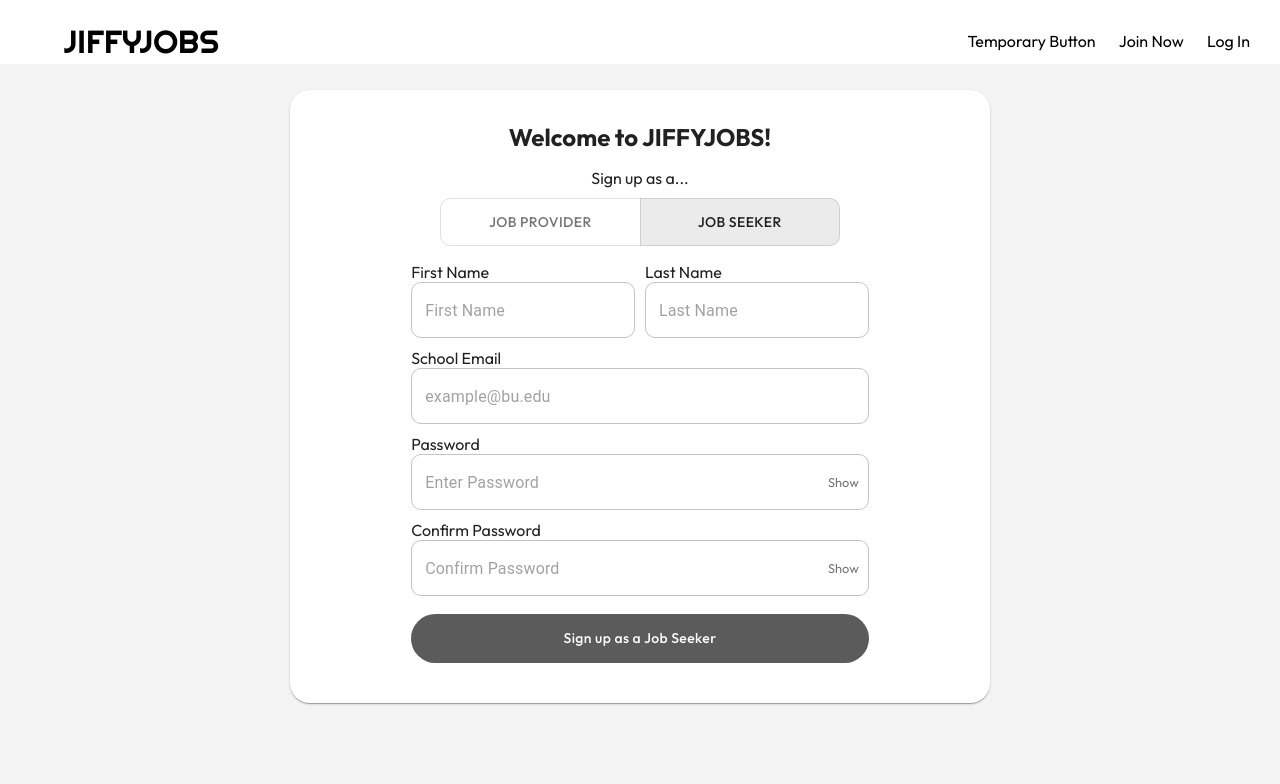
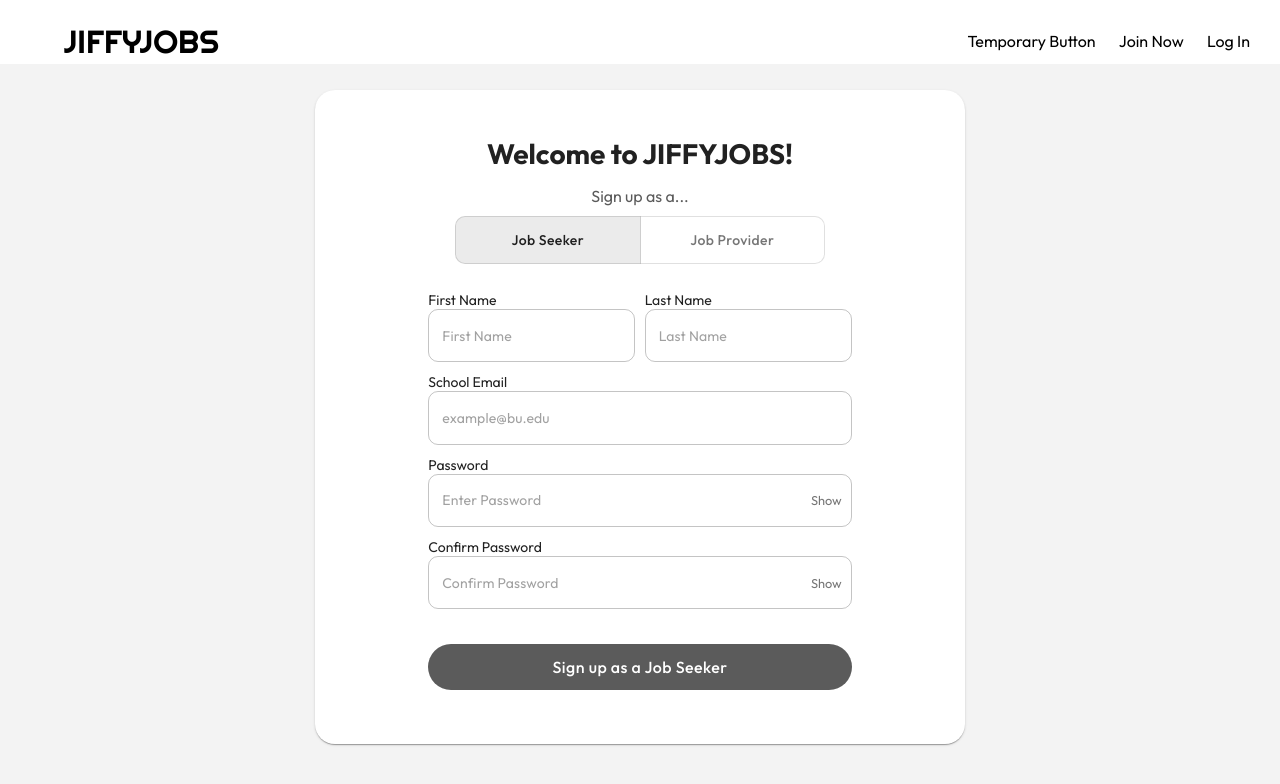
Before and after one commit to jonathanpangg/jiffyjobs, a React (Create React App) app in the folder frontend/jiffyjobs/: page /signup in a window 1280 px wide. Shown: the top 784 px of the page. Built offline with nearby package versions, Linux system fonts and the light colour scheme.

Commit message:
fixed css for signup and login

```diff
--- a/frontend/jiffyjobs/src/pages/Login.js
+++ b/frontend/jiffyjobs/src/pages/Login.js
@@ -158,7 +158,7 @@ export function Login() {
             <div className={ 'outerCard1' }>
             <Card sx={{ maxWidth: 650, maxHeight: 700, mx: 'auto', borderRadius: '20px'}}>
                 <CardContent style={{ textAlign: 'center' }}>
-                    <div style={{ fontFamily: 'Outfit', fontWeight: 'bold', fontSize: '28px', textAlign: 'center', marginTop: '30px', marginBottom: '10px'}}>
+                    <div style={{ fontFamily: 'Outfit', fontWeight: 'bold', fontSize: '28px', textAlign: 'center', marginTop: '30px', marginBottom: '15px'}}>
                         Welcome to JIFFYJOBS!
                     </div>
 
@@ -166,23 +166,23 @@ export function Login() {
 
                     <div style={{paddingTop: '1.5%'}}>
                         <div style={{ textAlign: 'left', width: '68.5%', margin: '0 auto' }}>
-                            <text className='pop-textfield-title' style={{ fontFamily: 'Outfit'}}>
+                            <text className='pop-textfield-title' style={{ fontFamily: 'Outfit', fontSize: '14px'}}>
                                 Email
                             </text> <br></br>
                         </div>
-                        <TextField error={error.emailError} helperText={error.emailError ? (val.email === '' ? "*This field is required" : "*Please enter a valid email address") : ""} required={true} placeholder={"Enter Email"}  type="email" square={false} style={{width: '68.5%', fontFamily: 'Outfit',}} FormHelperTextProps={{ style: { fontFamily: 'Outfit' }}} onChange={handleValues} id="email" value={val.email}
+                        <TextField error={error.emailError} helperText={error.emailError ? (val.email === '' ? "*This field is required" : "*Please enter a valid email address") : ""} required={true} placeholder={"Enter Email"}  type="email" square={false} style={{width: '68.5%', fontFamily: 'Outfit',}} FormHelperTextProps={{ style: { fontFamily: 'Outfit', fontSize: '14px' }}} onChange={handleValues} id="email" value={val.email}
                             InputProps={{
-                                style: {  borderRadius: '10px', fontFamily: 'Outfit' }
+                                style: {  borderRadius: '10px', fontFamily: 'Outfit', fontSize: '14px' }
                             }}
                         />
                     </div>
                     <div style={{paddingTop: '1.5%', paddingBottom: '1.5%'}}>
                         <div style={{ textAlign: 'left', width: '68.5%', margin: '0 auto' }}>
-                            <text className='pop-textfield-title' style={{ fontFamily: 'Outfit'}}>
+                            <text className='pop-textfield-title' style={{ fontFamily: 'Outfit', fontSize: '14px'}}>
                                 Password
                             </text> <br></br>
                         </div>
-                        <TextField error={error.passwordError} helperText={error.passwordError ? "*This field is required" : ""} required={true} placeholder="Enter Password" type={showPassword ? "text" : "password"}  square={false} style={{width: '68.5%', fontFamily: 'Outfit'}} FormHelperTextProps={{ style: { fontFamily: 'Outfit' }}} onChange={handleValues} id="password" value={val.password}
+                        <TextField error={error.passwordError} helperText={error.passwordError ? "*This field is required" : ""} required={true} placeholder="Enter Password" type={showPassword ? "text" : "password"}  square={false} style={{width: '68.5%', fontFamily: 'Outfit',}} FormHelperTextProps={{ style: { fontFamily: 'Outfit', fontSize: '14px' }}} onChange={handleValues} id="password" value={val.password}
                             InputProps={{
                                 endAdornment: (
                                     <InputAdornment position="end">
@@ -195,13 +195,13 @@ export function Login() {
                                         </IconButton>
                                     </InputAdornment>
                                 ),
-                                style: {  borderRadius: '10px', fontFamily: 'Outfit' }
+                                style: {  borderRadius: '10px', fontFamily: 'Outfit', fontSize: '14px' }
                             }}
                         />
                     </div>
 
                     <div style={{ }}>
-                        <Button type="submit" onClick={login} sx={{ width: '68.5%', mt: 1, mb: 2, p: '1.5%', marginTop: '10px', marginBottom: '10px', backgroundColor: '#A4A4A4', '&:hover': { backgroundColor: '#7D7D7D' }, borderRadius: '30px', textTransform: 'none', color: 'white', fontFamily: 'Outfit', border: '1px solid #5B5B5B' }} >
+                        <Button type="submit" onClick={login} sx={{ width: '68.5%', mt: 1, mb: 2, p: '1.5%', marginTop: '25px', marginBottom: '10px', backgroundColor: '#A4A4A4', '&:hover': { backgroundColor: '#7D7D7D' }, borderRadius: '30px', textTransform: 'none', color: 'white', fontFamily: 'Outfit', border: '1px solid #5B5B5B', fontSize: '16px' }} >
                             Log in
                         </Button>
                     </div>
@@ -211,7 +211,7 @@ export function Login() {
                         <div class="orLine "></div>
                     </div>
                     <div style={{ }}>
-                        <Button onClick={handleSignUp} sx={{ width: '68.5%', mt: 1, mb: 2, p: '1.5%', marginTop: '10px', marginBottom: '30px', backgroundColor: '#5B5B5B', '&:hover': { backgroundColor: '#7D7D7D' }, borderRadius: '30px', textTransform: 'none', color: 'white', fontFamily: 'Outfit'}} >
+                        <Button onClick={handleSignUp} sx={{ width: '68.5%', mt: 1, mb: 2, p: '1.5%', marginTop: '10px', marginBottom: '30px', backgroundColor: '#5B5B5B', '&:hover': { backgroundColor: '#7D7D7D' }, borderRadius: '30px', textTransform: 'none', color: 'white', fontFamily: 'Outfit', fontSize: '16px'}} >
                             Don’t have an account? Join now!
                         </Button>
                     </div>
--- a/frontend/jiffyjobs/src/pages/Signup.js
+++ b/frontend/jiffyjobs/src/pages/Signup.js
@@ -183,13 +183,16 @@ export function Signup() {
         <>
         <RegNavBar/>
             <div className={ 'outerCard1' }>
-                <Card sx={{ maxWidth: 700, maxHeight: 685, mx: 'auto', borderRadius: '20px'}}>
+                <Card sx={{ maxWidth: 650, maxHeight: 685, mx: 'auto', borderRadius: '20px'}}>
                 <CardContent style={{ textAlign: 'center' }}>
-                    <h2 style={{ fontFamily: 'Outfit', textAlign: 'center', margin: '16px 0' }}>Welcome to JIFFYJOBS!</h2>
-                    <text style={{ fontFamily: 'Outfit', textAlign: 'center', margin: '16px 0' }}>Sign up as a...</text>
-                    <ToggleButtonGroup value={role} exclusive onChange={handleRole} fullWidth sx={{ mb: 2, justifyContent: 'center', paddingTop: '1.5%' }}>
-                    <ToggleButton value="jobProvider" sx={{ width: '30%', borderRadius: '10px', fontFamily: 'Outfit',  }}>Job Provider</ToggleButton>
-                    <ToggleButton value="jobSeeker" sx={{ width: '30%', borderRadius: '10px', fontFamily: 'Outfit',  }}>Job Seeker</ToggleButton>
+                    <div style={{ fontFamily: 'Outfit', fontWeight: 'bold', fontSize: '28px', textAlign: 'center', marginTop: '30px', marginBottom: '15px'}}>
+                        Welcome to JIFFYJOBS!
+                    </div>
+                    <text style={{ fontFamily: 'Outfit', textAlign: 'center', color: '#5B5B5B', fontSize: '16px' }}>Sign up as a...</text>
+
+                    <ToggleButtonGroup value={role} exclusive onChange={handleRole} fullWidth sx={{ mb: 2, justifyContent: 'center',  marginTop: '10px', marginBottom: '25px', }}>
+                        <ToggleButton value="jobSeeker" sx={{ width: '30%', borderRadius: '10px', fontFamily: 'Outfit', textTransform: 'none', fontSize: '14px'}}>Job Seeker</ToggleButton>
+                        <ToggleButton value="jobProvider" sx={{ width: '30%', borderRadius: '10px', fontFamily: 'Outfit', textTransform: 'none', fontSize: '14px' }}>Job Provider</ToggleButton>
                     </ToggleButtonGroup>
 
                     <form onSubmit={handleSubmit} noValidate autoComplete="off" style={{ alignItems: 'center' }}>
@@ -197,48 +200,48 @@ export function Signup() {
                     <div style={{ display: 'flex', justifyContent: 'center', gap: '1.5%' }}>
                         <div style={{ width: '33.5%', }}>
                             <div style={{ textAlign: 'left', width: '100%',  }}>
-                                <text className='pop-textfield-title' style={{ fontFamily: 'Outfit', }}>
+                                <text className='pop-textfield-title' style={{ fontFamily: 'Outfit', fontSize: '14px' }}>
                                     First Name
                                 </text> <br></br>
                             </div>
-                            <TextField error={error.firstNameError} helperText={error.firstNameError ? "*This field is required" : ""} required={true} placeholder="First Name" type="text" square={false} style={{width: '100%', fontFamily: 'Outfit', }} onChange={(e) => {handleValues(e)}} id='firstName' value={val.firstName}
+                            <TextField error={error.firstNameError} helperText={error.firstNameError ? "*This field is required" : ""} required={true} placeholder="First Name" type="text" square={false} style={{width: '100%', fontFamily: 'Outfit', }} FormHelperTextProps={{ style: { fontFamily: 'Outfit', fontSize: '14px' }}} onChange={(e) => {handleValues(e)}} id='firstName' value={val.firstName}
                                 InputProps={{
-                                    style: {  borderRadius: '10px', }
+                                    style: {  borderRadius: '10px', fontFamily: 'Outfit', fontSize: '14px'}
                                 }}
                             />
                         </div>
                         <div style={{ width: '33.5%', }}>
                             <div style={{ textAlign: 'left', width: '100%', }}>
-                                <text className='pop-textfield-title' style={{ fontFamily: 'Outfit', }}>
+                                <text className='pop-textfield-title' style={{ fontFamily: 'Outfit', fontSize: '14px'}}>
                                     Last Name
                                 </text> <br></br>
                             </div>
-                            <TextField error={error.lastNameError} helperText={error.lastNameError ? "*This field is required" : ""} required={true} placeholder="Last Name" type="text" square={false} style={{width: '100%', fontFamily: 'Outfit', }} onChange={(e) => {handleValues(e)}} id='lastName' value={val.lastName}
+                            <TextField error={error.lastNameError} helperText={error.lastNameError ? "*This field is required" : ""} required={true} placeholder="Last Name" type="text" square={false} style={{width: '100%', fontFamily: 'Outfit', }} FormHelperTextProps={{ style: { fontFamily: 'Outfit', fontSize: '14px' }}} onChange={(e) => {handleValues(e)}} id='lastName' value={val.lastName}
                                 InputProps={{
-                                    style: {  borderRadius: '10px' }
+                                    style: {  borderRadius: '10px', fontFamily: 'Outfit', fontSize: '14px' }
                                 }}
                             />
                         </div>
                     </div>
                     <div style={{paddingTop: '1.5%'}}>
                         <div style={{ textAlign: 'left', width: '68.5%', margin: '0 auto' }}>
-                            <text className='pop-textfield-title' style={{ fontFamily: 'Outfit'}}>
+                            <text className='pop-textfield-title' style={{ fontFamily: 'Outfit', fontSize: '14px'}}>
                                 {role === 'jobProvider' ? 'Email' : 'School Email '}
                             </text> <br></br>
                         </div>
-                        <TextField error={error.emailError} helperText={error.emailError ? (val.email === '' ? "*This field is required" : (role === 'jobSeeker' ? "*Please enter a valid .edu email address" : "*Please enter a valid email address")) : ""} required={true} placeholder={role === 'jobProvider' ? "example@email.com" : "example@bu.edu"}  type="email" square={false} style={{width: '68.5%', fontFamily: 'Outfit'}} onChange={(e) => {handleValues(e)}} id='email' value={val.email}
+                        <TextField error={error.emailError} helperText={error.emailError ? (val.email === '' ? "*This field is required" : (role === 'jobSeeker' ? "*Please enter a valid .edu email address" : "*Please enter a valid email address")) : ""} required={true} placeholder={role === 'jobProvider' ? "example@email.com" : "example@bu.edu"}  type="email" square={false} style={{width: '68.5%', fontFamily: 'Outfit'}} FormHelperTextProps={{ style: { fontFamily: 'Outfit', fontSize: '14px' }}} onChange={(e) => {handleValues(e)}} id='email' value={val.email}
                             InputProps={{
-                                style: {  borderRadius: '10px' }
+                                style: {  borderRadius: '10px', fontFamily: 'Outfit', fontSize: '14px' }
                             }}
                         />
                     </div>
                     <div style={{paddingTop: '1.5%'}}>
                         <div style={{ textAlign: 'left', width: '68.5%', margin: '0 auto' }}>
-                            <text className='pop-textfield-title' style={{ fontFamily: 'Outfit'}}>
+                            <text className='pop-textfield-title' style={{ fontFamily: 'Outfit', fontSize: '14px'}}>
                                 Password
                             </text> <br></br>
                         </div>
-                        <TextField error={error.passwordError} helperText={error.passwordError ? "*This field is required" : ""} required={true} placeholder="Enter Password" type={showPassword ? "text" : "password"}  square={false} style={{width: '68.5%', fontFamily: 'Outfit'}} onChange={(e) => {handleValues(e)}} id='password' value={val.password}
+                        <TextField error={error.passwordError} helperText={error.passwordError ? "*This field is required" : ""} required={true} placeholder="Enter Password" type={showPassword ? "text" : "password"}  square={false} style={{width: '68.5%', fontFamily: 'Outfit'}} FormHelperTextProps={{ style: { fontFamily: 'Outfit', fontSize: '14px' }}} onChange={(e) => {handleValues(e)}} id='password' value={val.password}
                             InputProps={{
                                 endAdornment: (
                                     <InputAdornment position="end">
@@ -251,17 +254,17 @@ export function Signup() {
                                         </IconButton>
                                     </InputAdornment>
                                 ),
-                                style: {  borderRadius: '10px' }
+                                style: {  borderRadius: '10px', fontFamily: 'Outfit', fontSize: '14px' }
                             }}
                         />
                     </div>
                     <div style={{paddingTop: '1.5%'}}>
                         <div style={{ textAlign: 'left', width: '68.5%', margin: '0 auto' }}>
-                            <text className='pop-textfield-title' style={{ fontFamily: 'Outfit'}}>
+                            <text className='pop-textfield-title' style={{ fontFamily: 'Outfit', fontSize: '14px'}}>
                                 Confirm Password
                             </text> <br></br>
                         </div>
-                        <TextField error={error.confirmPasswordError} helperText={error.confirmPasswordError ? (confirmPassword === '' ? "*This field is required" : "*Passwords do not match") : ""} required={true} placeholder="Confirm Password" type={showConfirmPassword ? "text" : "password"}  square={false} style={{width: '68.5%', fontFamily: 'Outfit'}} onChange={(e) => setConfirmPassword(e.target.value)} id='confirmPassword' value={confirmPassword}
+                        <TextField error={error.confirmPasswordError} helperText={error.confirmPasswordError ? (confirmPassword === '' ? "*This field is required" : "*Passwords do not match") : ""} required={true} placeholder="Confirm Password" type={showConfirmPassword ? "text" : "password"}  square={false} style={{width: '68.5%', fontFamily: 'Outfit'}} FormHelperTextProps={{ style: { fontFamily: 'Outfit', fontSize: '14px' }}} onChange={(e) => setConfirmPassword(e.target.value)} id='confirmPassword' value={confirmPassword}
                             InputProps={{
                                 endAdornment: (
                                     <InputAdornment position="end">
@@ -274,13 +277,13 @@ export function Signup() {
                                         </IconButton>
                                     </InputAdornment>
                                 ),
-                                style: {  borderRadius: '10px' }
+                                style: {  borderRadius: '10px', fontFamily: 'Outfit', fontSize: '14px' }
                             }}
                         />
                     </div>
 
                     <div style={{paddingTop: '1.5%'}}>
-                        <Button fullWidth onClick={signUp} sx={{ width: '68.5%', mt: 1, mb: 2, py: 1.5, backgroundColor: '#5B5B5B', '&:hover': { backgroundColor: '#7D7D7D' }, borderRadius: '30px', textTransform: 'none', color: 'white', fontFamily: 'Outfit'  }}>
+                        <Button fullWidth onClick={signUp} sx={{ width: '68.5%', mt: 1, mb: 2, py: '1.5%', marginTop: '25px', marginBottom: '30px', backgroundColor: '#5B5B5B', '&:hover': { backgroundColor: '#7D7D7D' }, borderRadius: '30px', textTransform: 'none', color: 'white', fontFamily: 'Outfit', fontSize: '16px'  }}>
                             Sign up as a {role === 'jobSeeker' ? 'Job Seeker' : 'Job Provider'}
                         </Button>
                     </div>
```
